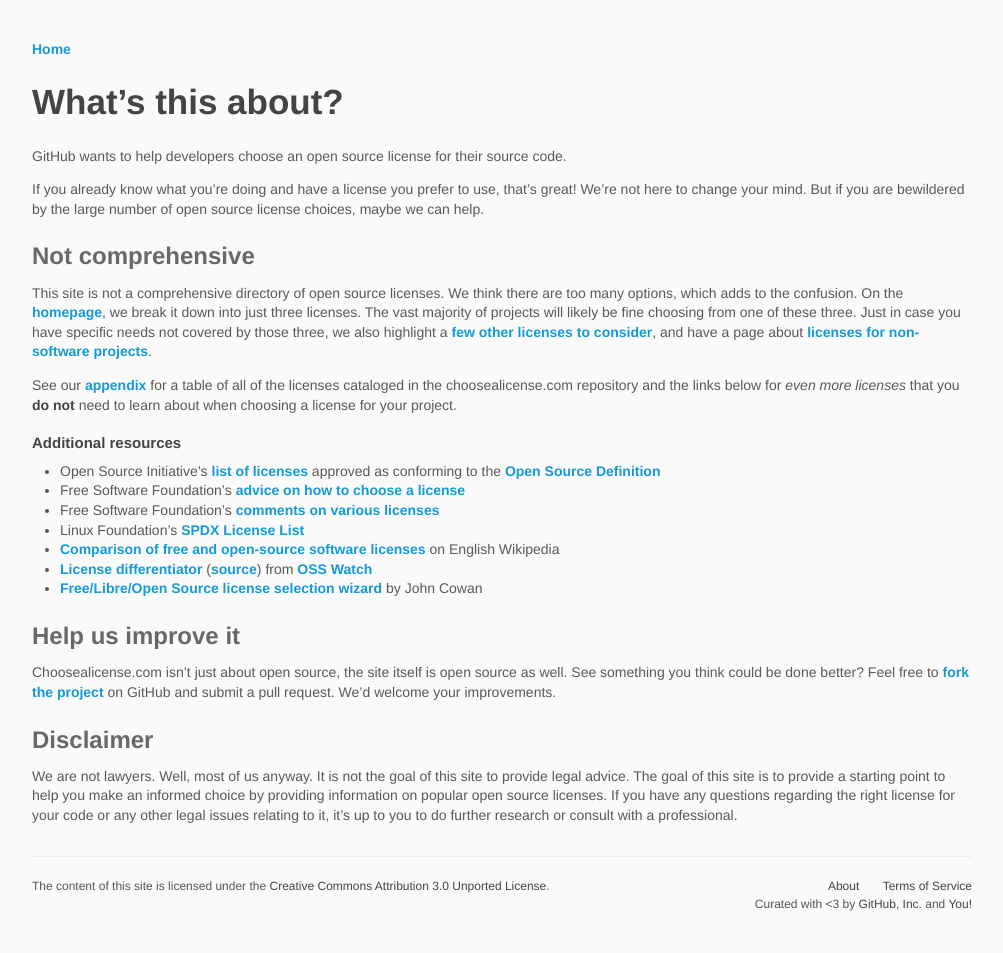
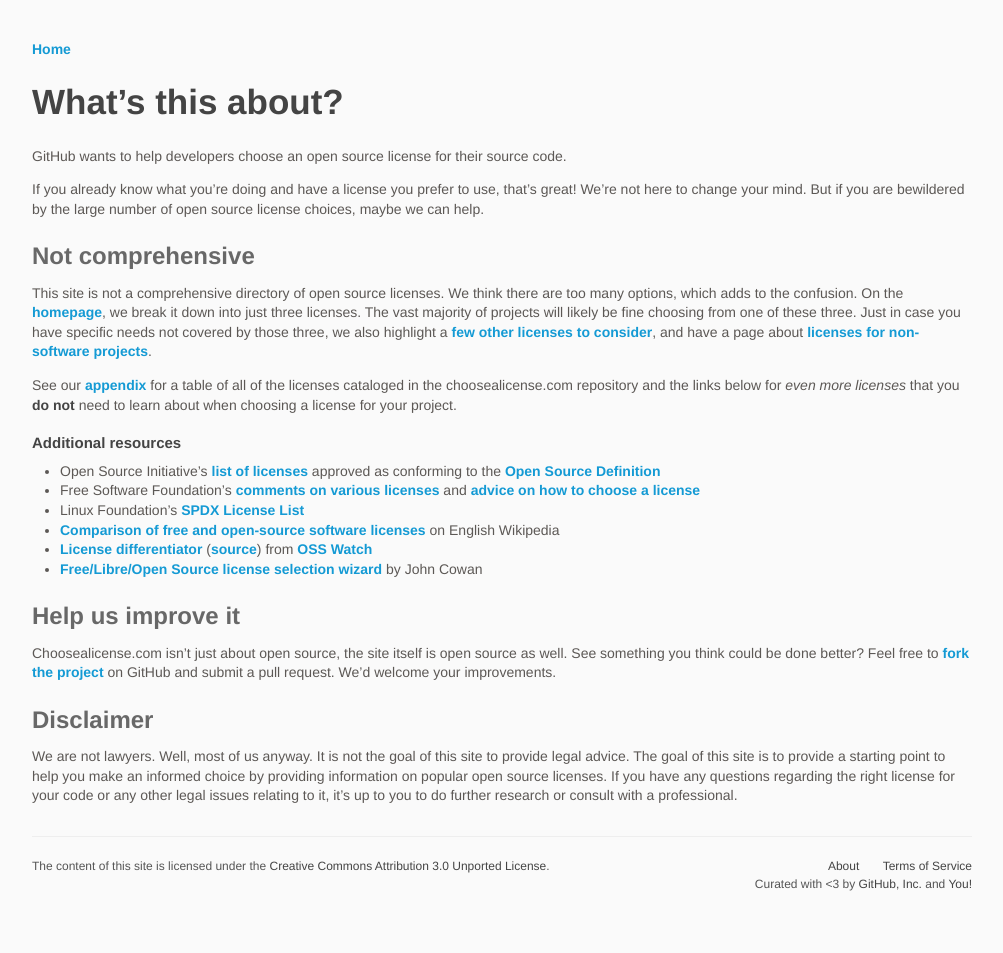
Before and after one commit to github/choosealicense.com, a Jekyll site: the page built from about.md, in a window 1280 px wide. Shown: the whole page, without its empty margins (138-1141 px from the left). Built offline with Jekyll 4.4.1, drawn with Linux system fonts in a browser that asks for light colours; some web fonts are replaced.

Commit message:
fold 2 FSF links into one bullet

```diff
--- a/about.md
+++ b/about.md
@@ -19,8 +19,7 @@
 {: .bullets}
 
 * Open Source Initiative's [list of licenses](https://opensource.org/licenses/) approved as conforming to the [Open Source Definition](https://opensource.org/osd)
-* Free Software Foundation's [advice on how to choose a license](https://www.gnu.org/licenses/license-recommendations.en.html)
-* Free Software Foundation's [comments on various licenses](http://www.gnu.org/licenses/license-list.html)
+* Free Software Foundation's [comments on various licenses](http://www.gnu.org/licenses/license-list.html) and [advice on how to choose a license](https://www.gnu.org/licenses/license-recommendations.en.html)
 * Linux Foundation's [SPDX License List](https://spdx.org/licenses/)
 * [Comparison of free and open-source software licenses](https://en.wikipedia.org/wiki/Comparison_of_free_and_open-source_software_licenses) on English Wikipedia
 * [License differentiator](http://www.oss-watch.ac.uk/apps/licdiff/) ([source](https://github.com/ox-it/licdiff)) from [OSS Watch](http://www.oss-watch.ac.uk/)
```
